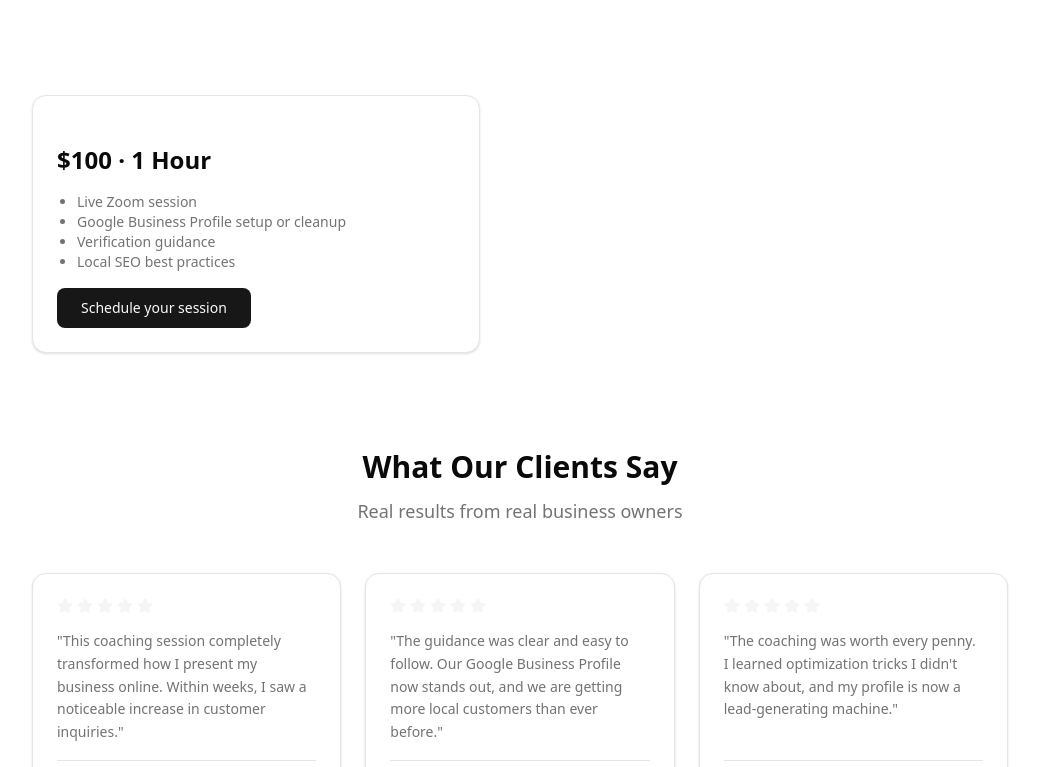
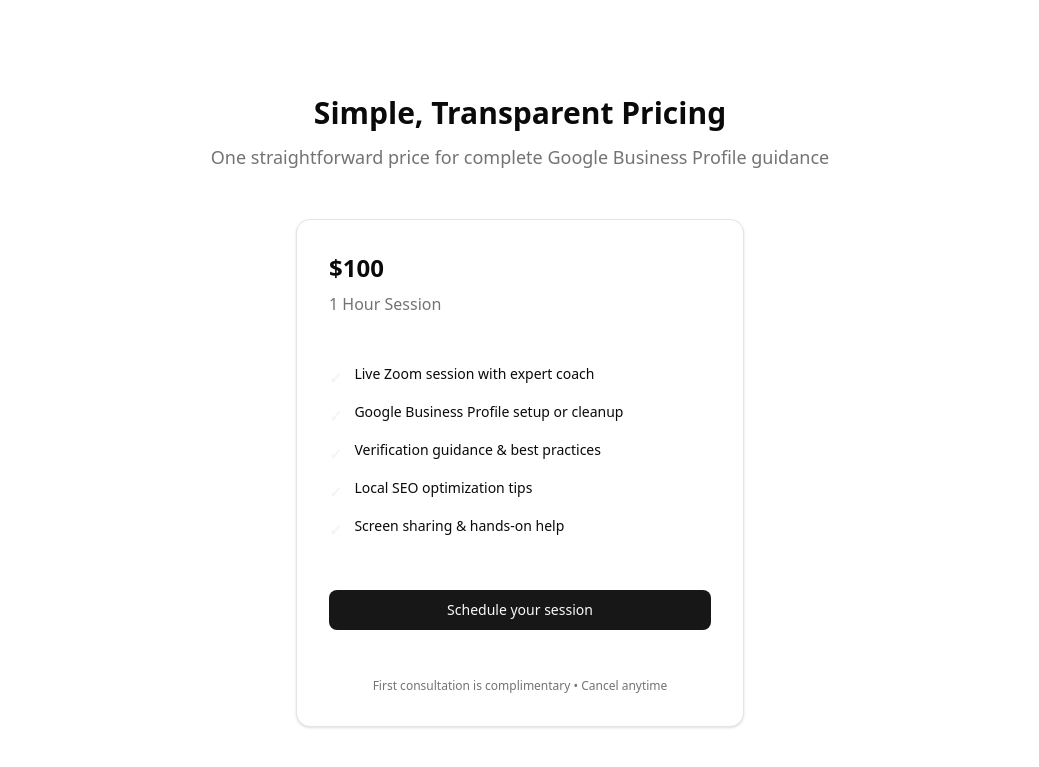
Before and after one commit to AC-repo/Boost-My-Business, a Next.js app in the folder boost-my-business/: page / in a window 1280 px wide. Shown: the part 1453-2220 px from the top of the page, without its empty margins (120-1159 px from the left). Built offline with nearby package versions, Linux system fonts and the light colour scheme.

Commit message:
Refactor PricingCard component layout and content

```diff
--- a/boost-my-business/components/PricingCard.tsx
+++ b/boost-my-business/components/PricingCard.tsx
@@ -1,19 +1,69 @@
-import { Card, CardContent } from "@/components/ui/card"
-import { CTAButton } from "@/components/CTAButton"
+// components/PricingCard.tsx
+'use client'
+
+import { Button } from '@/components/ui/button'
+import { Card } from '@/components/ui/card'
+import Link from 'next/link'
 
 export function PricingCard() {
+  const handleSchedule = () => {
+    // Option 1: Scroll to contact form
+    const contactForm = document.querySelector('textarea')
+    if (contactForm) {
+      contactForm.scrollIntoView({ behavior: 'smooth' })
+    }
+    // Option 2: Navigate to contact page
+    // window.location.href = '/contact'
+  }
+
   return (
-    <Card className="max-w-md">
-      <CardContent className="space-y-4 pt-6">
-        <h2 className="text-2xl font-semibold">$100 · 1 Hour</h2>
-        <ul className="list-disc pl-5 text-sm text-muted-foreground">
-          <li>Live Zoom session</li>
-          <li>Google Business Profile setup or cleanup</li>
-          <li>Verification guidance</li>
-          <li>Local SEO best practices</li>
-        </ul>
-        <CTAButton />
-      </CardContent>
-    </Card>
+    <section id="pricing" className="space-y-12">
+      <div className="space-y-3 text-center max-w-2xl mx-auto">
+        <h2 className="text-3xl font-bold">Simple, Transparent Pricing</h2>
+        <p className="text-lg text-muted-foreground">
+          One straightforward price for complete Google Business Profile guidance
+        </p>
+      </div>
+
+      <div className="flex justify-center">
+        <Card className="w-full max-w-md p-8 space-y-6">
+          <div className="space-y-2">
+            <h3 className="text-2xl font-bold">$100</h3>
+            <p className="text-muted-foreground">1 Hour Session</p>
+          </div>
+
+          <ul className="space-y-3">
+            <li className="flex items-start gap-3">
+              <span className="text-accent font-bold mt-0.5">✓</span>
+              <span className="text-sm">Live Zoom session with expert coach</span>
+            </li>
+            <li className="flex items-start gap-3">
+              <span className="text-accent font-bold mt-0.5">✓</span>
+              <span className="text-sm">Google Business Profile setup or cleanup</span>
+            </li>
+            <li className="flex items-start gap-3">
+              <span className="text-accent font-bold mt-0.5">✓</span>
+              <span className="text-sm">Verification guidance & best practices</span>
+            </li>
+            <li className="flex items-start gap-3">
+              <span className="text-accent font-bold mt-0.5">✓</span>
+              <span className="text-sm">Local SEO optimization tips</span>
+            </li>
+            <li className="flex items-start gap-3">
+              <span className="text-accent font-bold mt-0.5">✓</span>
+              <span className="text-sm">Screen sharing & hands-on help</span>
+            </li>
+          </ul>
+
+          <Button size="lg" className="w-full" onClick={handleSchedule}>
+            Schedule your session
+          </Button>
+
+          <p className="text-xs text-center text-muted-foreground">
+            First consultation is complimentary • Cancel anytime
+          </p>
+        </Card>
+      </div>
+    </section>
   )
 }
```
